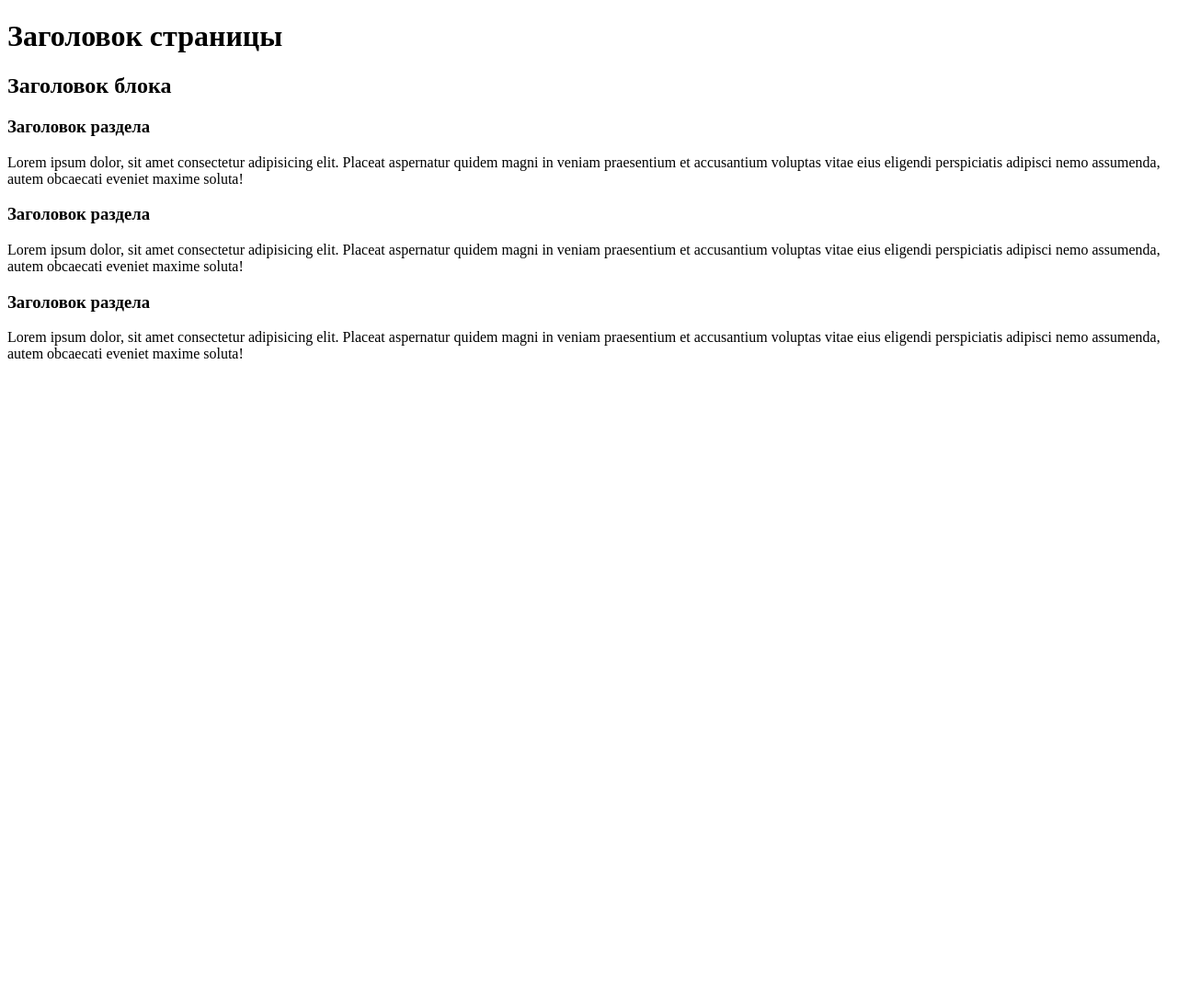
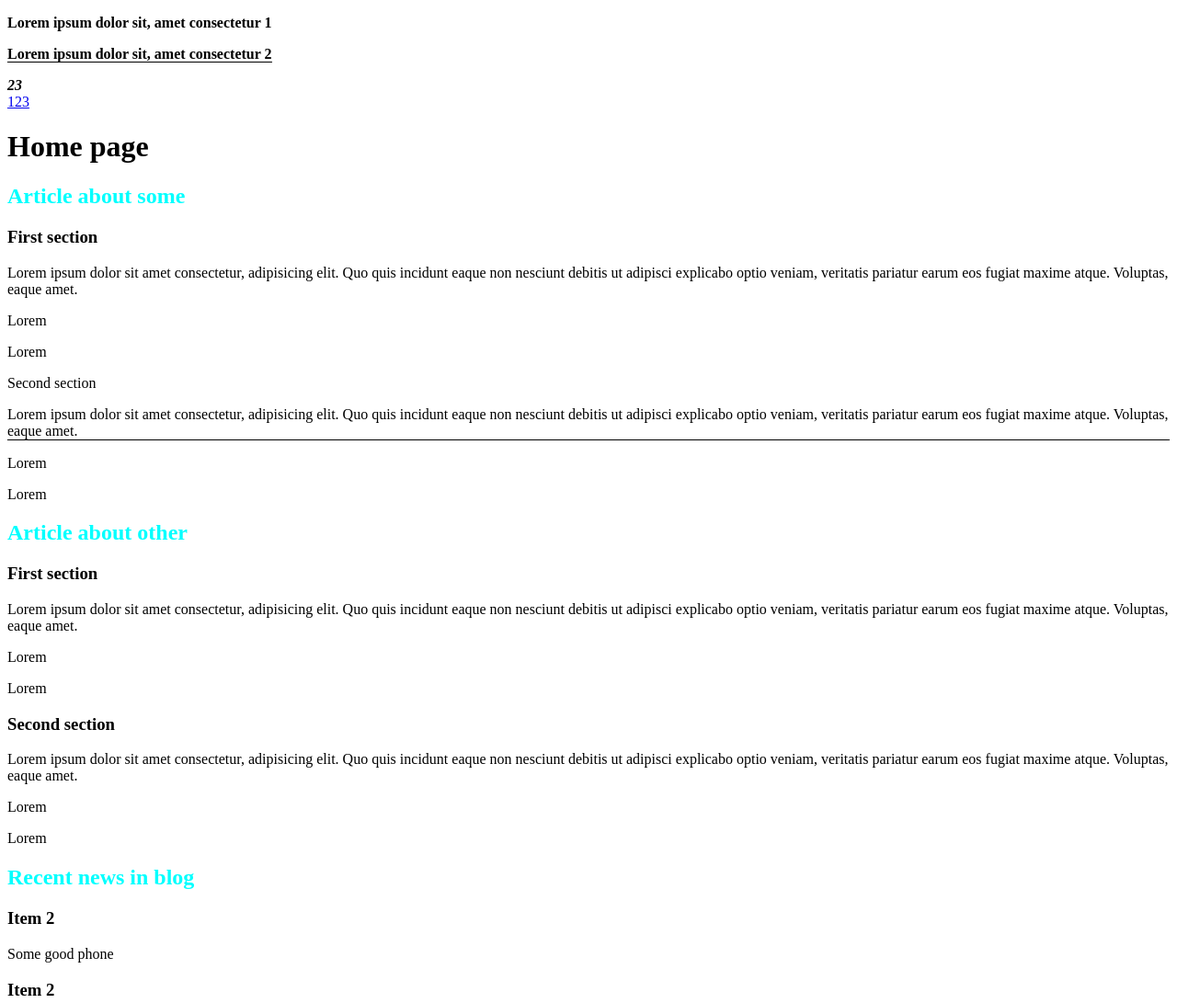
Before and after one commit to itaweb/lavr_less_01, a plain HTML site: page index.html in a window 1280 px wide. Shown: the top 1091 px of the page at 92% size. Before the commit the page ends 800 px from the top, so only its background shows below. Drawn offline with Linux system fonts and the light colour scheme.

Commit message:
Create css file

```diff
--- a/index.html
+++ b/index.html
@@ -1,47 +1,64 @@
 <!DOCTYPE html>
 <html lang="en">
 <head>
-    <meta charset="UTF-8" />
-    <meta http-equiv="X-UA-Compatible" content="IE=edge" />
-    <meta name="viewport" content="width=device-width, initial-scale=1.0" />
+	<meta charset="UTF-8">
 	<title>Document</title>
+	<link rel="stylesheet" href="style.css">
 </head>
 <body>
-    <header>
-      <h1>Заголовок страницы</h1>
-    </header>
-    <main>
+	<p><strong>Lorem ipsum dolor sit, amet consectetur 1</strong></p>
+	<p><strong class="underline">Lorem ipsum dolor sit, amet consectetur 2</strong></p>
+	<strong><em>23</em></strong>
+	<a href="1">
+		<div>123</div>
+	</a>
+	<h1>Home page</h1>
+	<article>
+		<h2>Article about some</h2>
 		<section>
-        <h2>Заголовок блока</h2>
+			<h3>First section</h3>
+			<p>Lorem ipsum dolor sit amet consectetur, adipisicing elit. Quo quis incidunt eaque non nesciunt debitis ut adipisci explicabo optio veniam, veritatis pariatur earum eos fugiat maxime atque. Voluptas, eaque amet.</p>
+			<p>Lorem</p>
+			<p>Lorem</p>
+		</section>
+		<div>
+			<div class="h3">Second section</div>
+			<p class="underline">Lorem ipsum dolor sit amet consectetur, adipisicing elit. Quo quis incidunt eaque non nesciunt debitis ut adipisci explicabo optio veniam, veritatis pariatur earum eos fugiat maxime atque. Voluptas, eaque amet.</p>
+			<p>Lorem</p>
+			<p>Lorem</p>
+		</div>
+	</article>
+	<article id="main">
+		<h2>Article about other</h2>
+		<section>
+			<h3>First section</h3>
+			<p>Lorem ipsum dolor sit amet consectetur, adipisicing elit. Quo quis incidunt eaque non nesciunt debitis ut adipisci explicabo optio veniam, veritatis pariatur earum eos fugiat maxime atque. Voluptas, eaque amet.</p>
+			<div>
+				<p>Lorem</p>
+				<p>Lorem</p>
+			</div>
+		</section>
+		<section>
+			<h3>Second section</h3>
+			<p>Lorem ipsum dolor sit amet consectetur, adipisicing elit. Quo quis incidunt eaque non nesciunt debitis ut adipisci explicabo optio veniam, veritatis pariatur earum eos fugiat maxime atque. Voluptas, eaque amet.</p>
+			<p>Lorem</p>
+			<p>Lorem</p>
+		</section>
+	</article>
+	<section class="blog">
+		<h2>Recent news in blog</h2>
 		<article>
-          <h3>Заголовок раздела</h3>
-          <p>
-            Lorem ipsum dolor, sit amet consectetur adipisicing elit. Placeat
-            aspernatur quidem magni in veniam praesentium et accusantium
-            voluptas vitae eius eligendi perspiciatis adipisci nemo assumenda,
-            autem obcaecati eveniet maxime soluta!
-          </p>
+			<h3>Item 2</h3>
+			<p>Some good phone</p>
 		</article>
 		<article>
-          <h3>Заголовок раздела</h3>
-          <p>
-            Lorem ipsum dolor, sit amet consectetur adipisicing elit. Placeat
-            aspernatur quidem magni in veniam praesentium et accusantium
-            voluptas vitae eius eligendi perspiciatis adipisci nemo assumenda,
-            autem obcaecati eveniet maxime soluta!
-          </p>
+			<h3>Item 2</h3>
+			<p>Some good phone</p>
 		</article>
 		<article>
-          <h3>Заголовок раздела</h3>
-          <p>
-            Lorem ipsum dolor, sit amet consectetur adipisicing elit. Placeat
-            aspernatur quidem magni in veniam praesentium et accusantium
-            voluptas vitae eius eligendi perspiciatis adipisci nemo assumenda,
-            autem obcaecati eveniet maxime soluta!
-          </p>
+			<h3>Item 2</h3>
+			<p>Some good phone</p>
 		</article>
 	</section>
-    </main>
-    <footer></footer>
 </body>
 </html>
--- /dev/null
+++ b/style.css
@@ -0,0 +1,7 @@
+h2 {
+  color: aqua;
+}
+
+.underline {
+  border-bottom: 1px solid #000;
+}
```
Also changed, not shown: description.txt. Lines whose indentation alone changed are shown as unchanged.
